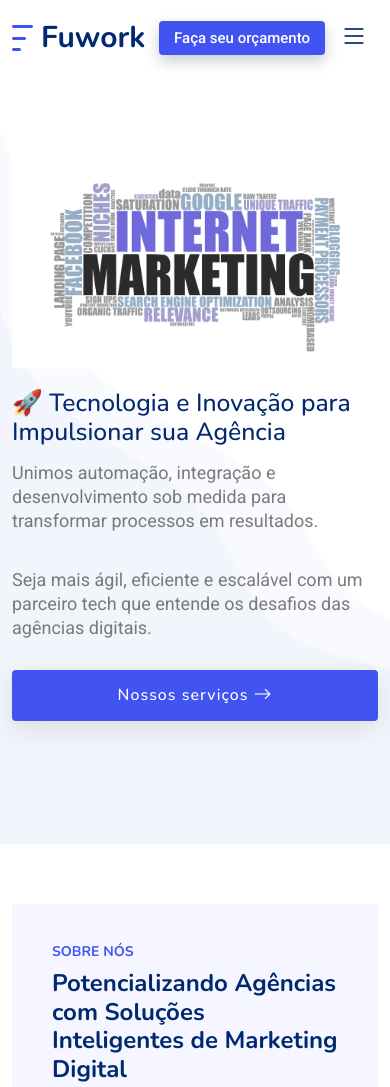
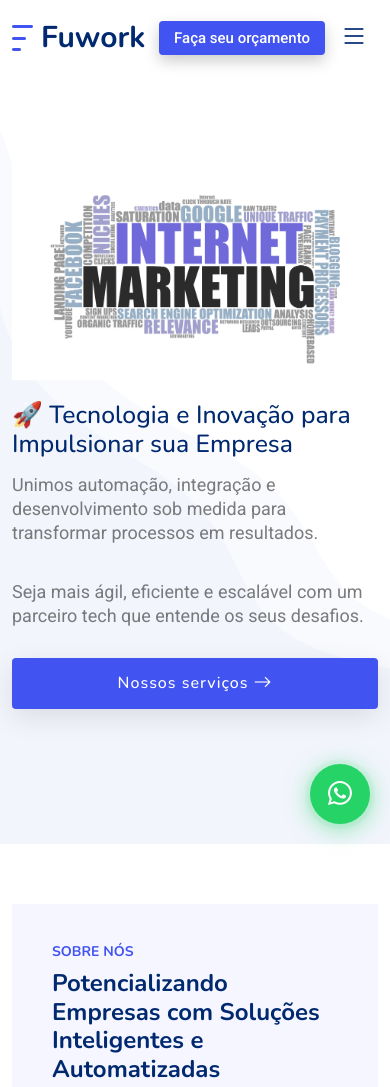
Before and after one commit to fuwork/fuwork-company, a plain HTML site: page index.html in a window 390 px wide. Shown: the top 1087 px of the page. Drawn offline with nearby package versions, Linux system fonts and the light colour scheme.

Commit message:
alteração botão wpp

```diff
--- a/assets/css/main.css
+++ b/assets/css/main.css
@@ -2790,3 +2790,139 @@ section,
   background-color: #1ebe5d;
   transform: scale(1.05);
 }
+
+/* ESTILOS DO BOTÃO WHATSAPP FLUTUANTE */
+.whatsapp-float {
+  position: fixed;
+  width: 70px;
+  height: 70px;
+  bottom: 30px;
+  right: 30px;
+  background-color: #25D366;
+  color: white;
+  border-radius: 50%;
+  text-align: center;
+  box-shadow: 0 4px 20px rgba(37, 211, 102, 0.4);
+  cursor: pointer;
+  z-index: 1000;
+  transition: all 0.3s ease;
+  display: flex;
+  align-items: center;
+  justify-content: center;
+  text-decoration: none;
+  animation: pulse 2s infinite;
+}
+
+.whatsapp-float:hover {
+  background-color: #128C7E;
+  color: white;
+  text-decoration: none;
+  transform: scale(1.1);
+  box-shadow: 0 6px 25px rgba(37, 211, 102, 0.6);
+}
+
+.whatsapp-float i {
+  font-size: 28px;
+  margin: 0;
+}
+
+/* Animação de pulso */
+@keyframes pulse {
+  0% {
+    box-shadow: 0 4px 20px rgba(37, 211, 102, 0.4);
+  }
+  50% {
+    box-shadow: 0 4px 30px rgba(37, 211, 102, 0.7), 0 0 0 10px rgba(37, 211, 102, 0.1);
+  }
+  100% {
+    box-shadow: 0 4px 20px rgba(37, 211, 102, 0.4);
+  }
+}
+
+/* Tooltip do botão WhatsApp */
+.whatsapp-float::before {
+  content: 'Fale conosco no WhatsApp!';
+  position: absolute;
+  right: 80px;
+  top: 50%;
+  transform: translateY(-50%);
+  background: #2d3748;
+  color: white;
+  padding: 8px 15px;
+  border-radius: 8px;
+  font-size: 13px;
+  white-space: nowrap;
+  opacity: 0;
+  visibility: hidden;
+  transition: all 0.3s ease;
+  font-weight: 500;
+}
+
+.whatsapp-float::after {
+  content: '';
+  position: absolute;
+  right: 70px;
+  top: 50%;
+  transform: translateY(-50%);
+  border: 6px solid transparent;
+  border-left-color: #2d3748;
+  opacity: 0;
+  visibility: hidden;
+  transition: all 0.3s ease;
+}
+
+.whatsapp-float:hover::before,
+.whatsapp-float:hover::after {
+  opacity: 1;
+  visibility: visible;
+}
+
+/* Animação shake ocasional para chamar atenção */
+@keyframes shake {
+  0%, 20%, 50%, 80%, 100% {
+    transform: translateX(0);
+  }
+  10% {
+    transform: translateX(-3px);
+  }
+  30% {
+    transform: translateX(3px);
+  }
+  40% {
+    transform: translateX(-3px);
+  }
+  60% {
+    transform: translateX(3px);
+  }
+  70% {
+    transform: translateX(-3px);
+  }
+}
+
+.whatsapp-float.shake {
+  animation: shake 0.3s ease-in-out;
+}
+
+/* Responsividade */
+@media (max-width: 768px) {
+  .whatsapp-float {
+    width: 60px;
+    height: 60px;
+    bottom: 20px;
+    right: 20px;
+  }
+
+  .whatsapp-float i {
+    font-size: 24px;
+  }
+
+  .whatsapp-float::before {
+    right: 70px;
+    font-size: 12px;
+    padding: 6px 12px;
+  }
+
+  .whatsapp-float::after {
+    right: 60px;
+  }
+}
--- a/assets/js/main.js
+++ b/assets/js/main.js
@@ -87,13 +87,6 @@
       window.scrollY > 100 ? scrollTop.classList.add('active') : scrollTop.classList.remove('active');
     }
   }
-  scrollTop.addEventListener('click', (e) => {
-    e.preventDefault();
-    window.scrollTo({
-      top: 0,
-      behavior: 'smooth'
-    });
-  });
 
   window.addEventListener('load', toggleScrollTop);
   document.addEventListener('scroll', toggleScrollTop);
--- a/index.html
+++ b/index.html
@@ -76,9 +76,9 @@
       <div class="container">
         <div class="row gy-4">
           <div class="col-lg-6 order-2 order-lg-1 d-flex flex-column justify-content-center">
-            <h2 data-aos="fade-up">&#128640; Tecnologia e Inovação para Impulsionar sua Agência</h2>
+            <h2 data-aos="fade-up">&#128640; Tecnologia e Inovação para Impulsionar sua Empresa</h2>
             <p data-aos="fade-up" data-aos-delay="100">Unimos automação, integração e desenvolvimento sob medida para transformar processos em resultados.</p>
-              <p data-aos="fade-up" data-aos-delay="100">Seja mais ágil, eficiente e escalável com um parceiro tech que entende os desafios das agências digitais.</p>
+              <p data-aos="fade-up" data-aos-delay="100">Seja mais ágil, eficiente e escalável com um parceiro tech que entende os seus desafios.</p>
             <div class="d-flex flex-column flex-md-row" data-aos="fade-up" data-aos-delay="200">
               <a href="#services" class="btn-get-started">Nossos serviços <i class="bi bi-arrow-right"></i></a>
             </div>
@@ -100,16 +100,16 @@
           <div class="col-lg-6 d-flex flex-column justify-content-center" data-aos="fade-up" data-aos-delay="200">
             <div class="content">
               <h3>Sobre nós</h3>
-              <h2>Potencializando Agências com Soluções Inteligentes de Marketing Digital</h2>
+              <h2>Potencializando Empresas com Soluções Inteligentes e Automatizadas</h2>
               <p>
-                Somos uma empresa especializada em criar soluções sob medida para agências de marketing digital que querem ir além. Atuamos como parceiros estratégicos, fornecendo tecnologia, ferramentas e automações que otimizam processos, ampliam resultados e fortalecem a presença digital das marcas.
+                Somos uma empresa especializada em criar soluções sob medida para empresas que querem ir além. Atuamos como parceiros estratégicos, fornecendo tecnologia, ferramentas e automações que otimizam processos, ampliam resultados e fortalecem a presença digital das marcas.
               </p>
               <p>
-                Acreditamos que o marketing digital é uma rede de conexões inteligentes: da análise de dados à criação de conteúdo, do branding à performance em redes sociais. Nossa missão é facilitar essa jornada para as agências, oferecendo soluções práticas, acessíveis e com alto impacto.
+                Acreditamos que a eficiência no atendimento começa com conexões inteligentes: da análise de dados ao acompanhamento de leads, da automação de processos à priorização de demandas reais. Nossa missão é simplificar essa jornada, oferecendo soluções práticas, acessíveis e com alto impacto para otimizar o seu dia a dia.
               </p>
 
               <p>
-                Estamos conectados com o que há de mais atual em publicidade, mídia digital, comportamento de audiência e ferramentas online. Nosso papel é entregar inovação com simplicidade, para que você foque no que realmente importa: resultados.
+                Estamos conectados com o que há de mais atual em tecnologia, comportamento do consumidor e automação de processos. Nosso papel é entregar soluções simples e inteligentes para agilizar seu atendimento, atrair os leads certos e liberar seu tempo para focar no que realmente importa: fazer seu negócio crescer.
               </p>
               <div class="text-center text-lg-start">
               </div>
@@ -439,7 +439,14 @@
   </footer>
 
   <!-- Scroll Top -->
-  <a href="#" id="scroll-top" class="scroll-top d-flex align-items-center justify-content-center"><i class="bi bi-arrow-up-short"></i></a>
+
+  <a href="https://wa.me/5562996903303?text=Olá! Gostaria de saber mais sobre os serviços da Fuwork"
+   class="whatsapp-float"
+   target="_blank"
+   rel="noopener noreferrer"
+   id="whatsappButton">
+    <i class="bi bi-whatsapp"></i>
+  </a>
 
   <!-- Vendor JS Files -->
   <script src="assets/vendor/bootstrap/js/bootstrap.bundle.min.js"></script>
@@ -454,6 +461,24 @@
   <!-- Main JS File -->
   <script src="assets/js/main.js"></script>
   <script src="assets/js/script.js"></script>
+  <script>
+    // Script para adicionar animação shake ocasional no botão WhatsApp
+    const whatsappButton = document.getElementById('whatsappButton');
+
+    // Função para adicionar shake
+    function shakeButton() {
+      whatsappButton.classList.add('shake');
+        setTimeout(() => {
+        whatsappButton.classList.remove('shake');
+      }, 600);
+    }
+
+    // Shake inicial após 3 segundos
+    setTimeout(shakeButton, 3000);
+
+    // Shake a cada 5 segundos
+    setInterval(shakeButton, 5000);
+  </script>
 
 </body>
 </html>
```
